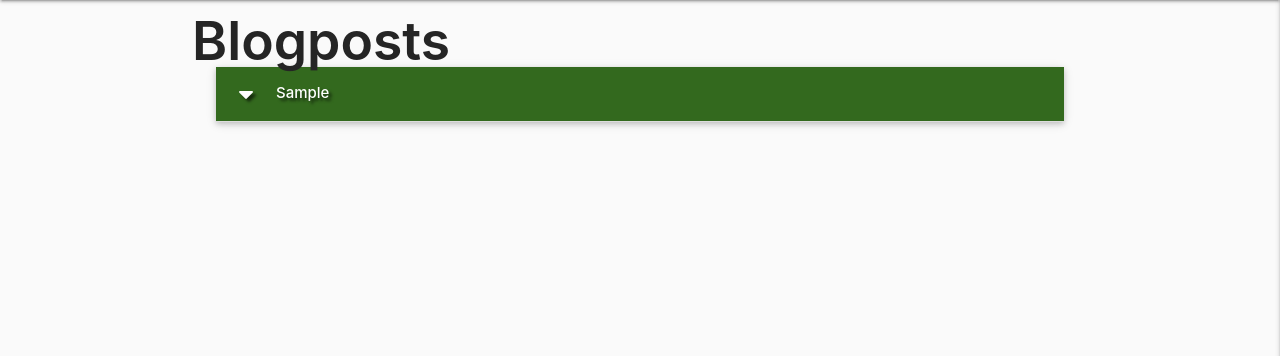
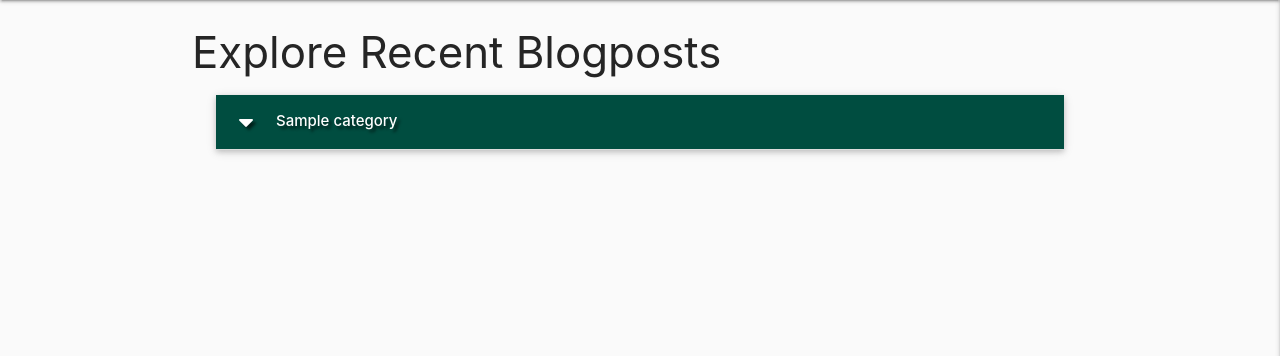
Before and after one commit to Atinos31/Blog-it, a Flask app: page / in a window 1280 px wide. Shown: the part 64-420 px from the top of the page. Run offline with Flask 2, Linux system fonts and the light colour scheme; a database or web service that is not in the repository returns one stand-in record (values such as "Sample title"); some libraries are stand-ins or nearby versions.

Commit message:
fix bug explore page

```diff
--- a/templates/blogs.html
+++ b/templates/blogs.html
@@ -1,22 +1,25 @@
 {% extends "base.html" %}
 {% block content %}
-<h2>
-    Blogposts
-</h2>
+<h3>
+     Explore Recent Blogposts
+</h3>
 
 
     <ul class="collapsible popout">
         {% for blog in blogs %}
     <li>
-      <div class="collapsible-header white-text light-green darken-4 text-shadow">
+      <div class="collapsible-header white-text teal darken-4 text-shadow">
           <i class="fas fa-caret-down"></i>
-          <strong> {{ blog.blog_category }}</strong>
+          <strong> {{ blog.category }}</strong>
       </div>
       <div class="collapsible-body">
-          <strong>{{ blog.blog_title }}</strong>
-          <p> {{ blog.blog_description }}</p>
-          <p><small>By {{ blog.author_id }} </small></p>
+         <h3><strong>{{ blog.title }}</strong></h3>
+          <p> {{ blog.content }}</p>
+          <p><small> <i class="fas fa-user-circle"></i> {{ blog.author }} </small></p>
+          <p></p>
           <p><small> <i>Published on</i>: {{ blog.published_date }}</small></p>
+          <p><i class="fas fa-clock"></i>{{blog.time}} mins</p>
+          <p>{{blog.tags}}</p>
         </div>
     <li>
 
```
